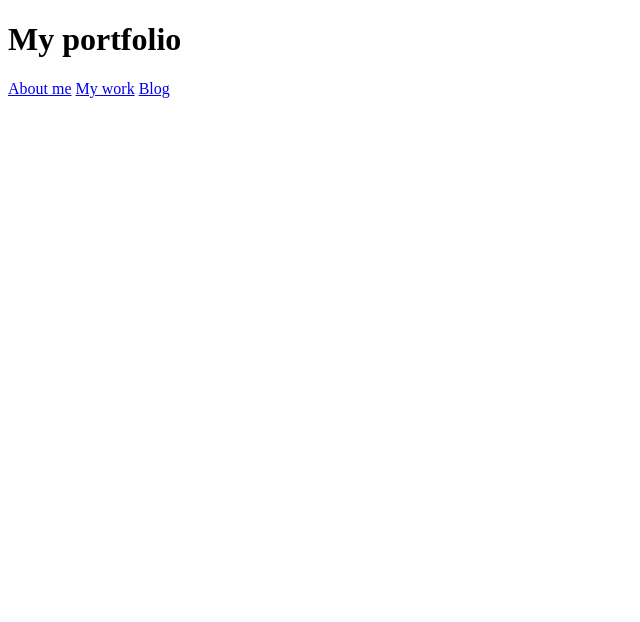
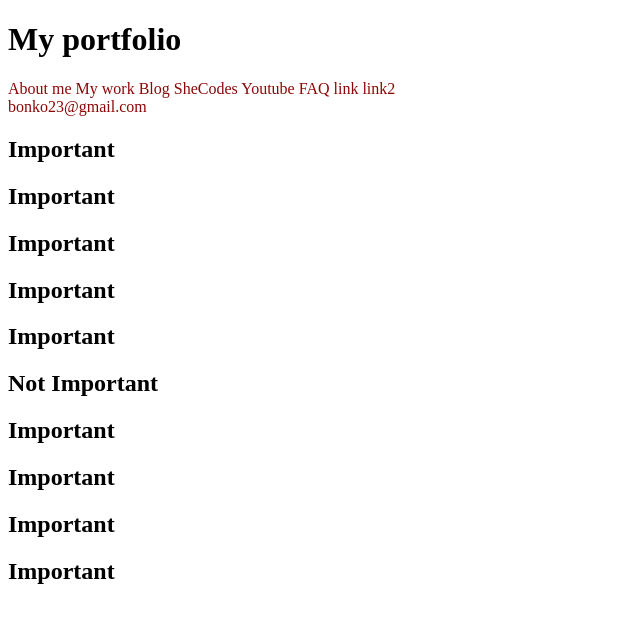
Before and after one commit to Verlong/Responsive-Portfolio-Project, a plain HTML site: page index.html in a window 1280 px wide. Shown: the whole page, without its empty margins (0-640 px from the left). Drawn offline with Linux system fonts and the light colour scheme.

Commit message:
add links

```diff
--- a/index.html
+++ b/index.html
@@ -5,11 +5,43 @@
     <meta http-equiv="X-UA-Compatible" content="IE=edge">
     <meta name="viewport" content="width=device-width, initial-scale=1.0">
     <title>Document</title>
+    <style>
+        a {
+          color: rgb(140, 7, 7);
+          text-decoration: none;
+        }
+        a:hover {
+            color: blue;
+          text-decoration: underline;
+        }
+        a:visited {
+            color: green;
+        }
+    </style>
 </head>
 <body>
     <h1>My portfolio</h1>
+
     <a href="about-me.html">About me</a>
     <a href="work.html">My work</a>
     <a href="blog/my-trips.html">Blog</a>
+    <a href="https://www.shecodes.io/learn/workshops/768/units/60/lessons/215" target="_blank">SheCodes</a>
+    <a href="https://www.youtube.com/">Youtube</a>
+    <a href="about-me.html#faq">FAQ</a>
+    <a href="#not-important">link</a>
+    <a href="#important">link2</a><br />
+    <a href="mailto:bonko23@gmail.com">bonko23@gmail.com</a>
+    <h2>Important</h2>
+    <h2>Important</h2>
+    <h2>Important</h2>
+    <h2>Important</h2>
+    <h2>Important</h2>
+    <h2 id="not-important">Not Important</h2>
+    <h2>Important</h2>
+    <h2>Important</h2>
+    <h2>Important</h2>
+    <a name="important"></a>
+    <h2>Important</h2>
+
 </body>
 </html>
```
Also changed, not shown: about-me.html (+2 -0 lines).
